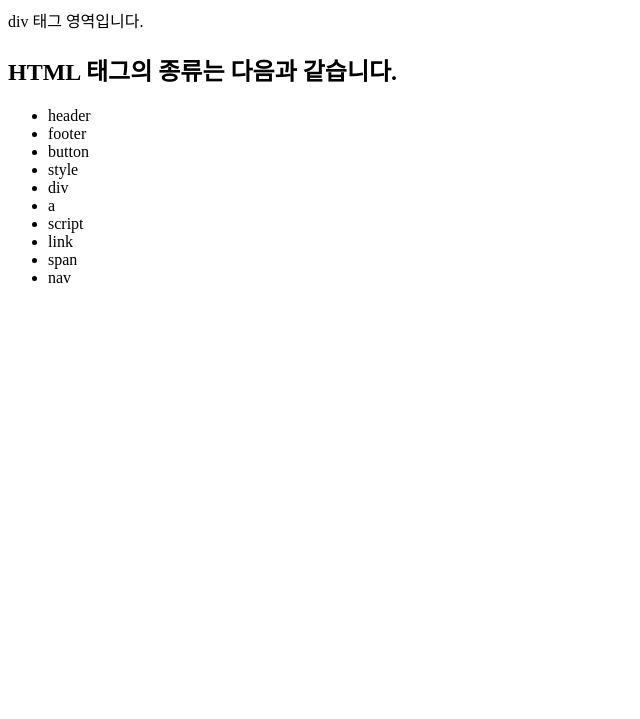
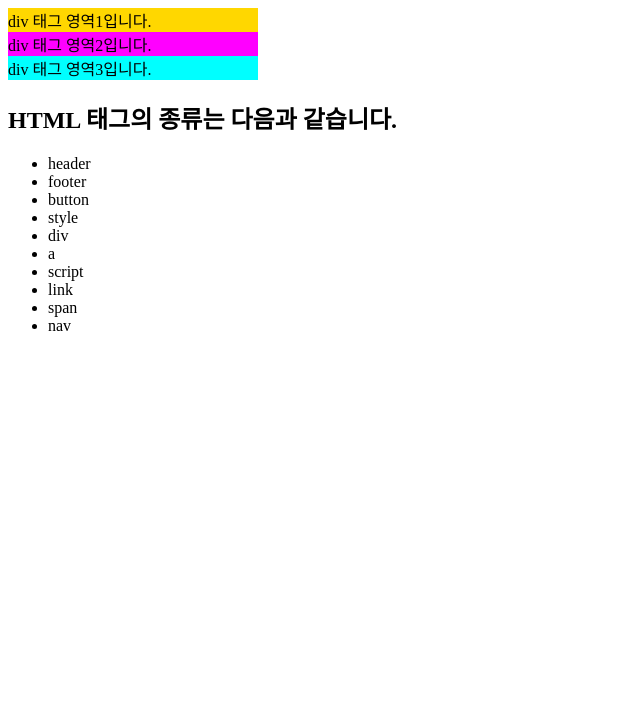
Before and after one commit to leejy23/HTML03, a plain HTML site: page index.html in a window 1280 px wide. Shown: the part 81-800 px from the top of the page, without its empty margins (0-640 px from the left). Drawn offline with Linux system fonts and the light colour scheme.

Commit message:
block 요소 실습

```diff
--- a/index.html
+++ b/index.html
@@ -7,8 +7,11 @@
 </head>
 <body>
     <h1>이재영</h1>
-    <div>div 태그 영역입니다.</div>
+    <div style="background-color: gold; width: 250px;">div 태그 영역1입니다.</div>
+    <div style="background-color: magenta; width: 250px;">div 태그 영역2입니다.</div>
+    <div style="background-color: cyan; width: 250px;">div 태그 영역3입니다.</div>
     <h2>HTML 태그의 종류는 다음과 같습니다.</h2>
+    <!--여기에 써지는 내용은 렌더링 되지 않습니다.-->
     <ul>
         <li>header</li>
         <li>footer</li>
```
